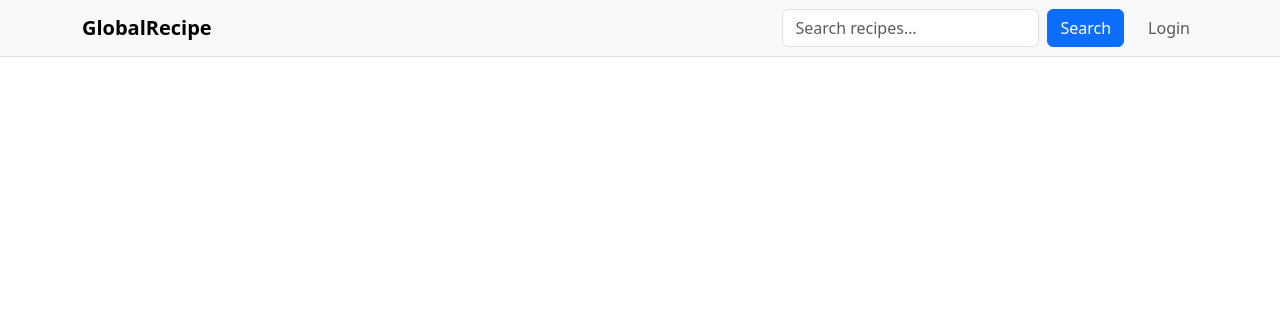
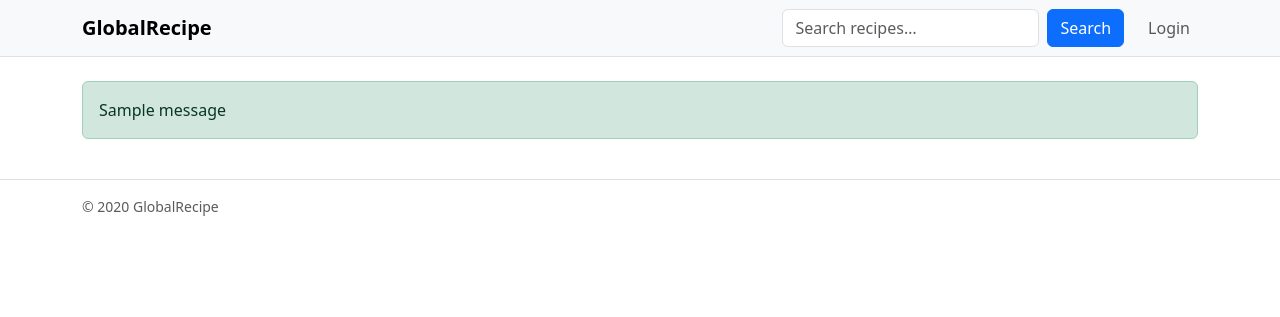
Before and after one commit to HelniseS/global-recipe, a Django app: template recipe_app/templates/recipe_app/base.html in a window 1280 px wide. Shown: the top 317 px of the page. Run offline with Django 5.2, Linux system fonts and the light colour scheme; the template is opened without the code that fills it: most values are stand-ins (such as "Sample title", 1, 10 or a date in 2020); one stand-in notice (Sample message) is shown.

Commit message:
refactor base.html to improve layout by restructuring main and footer sections

```diff
--- a/recipe_app/templates/recipe_app/base.html
+++ b/recipe_app/templates/recipe_app/base.html
@@ -35,6 +35,23 @@
   </div>
 </nav>
 
+<main class="py-4">
+  <div class="container">
+    {% if messages %}
+      {% for m in messages %}
+        <div class="alert alert-{{ m.tags }} mb-3">{{ m }}</div>
+      {% endfor %}
+    {% endif %}
+    {% block content %}{% endblock %}
+  </div>
+</main>
 
+<footer class="border-top py-3">
+  <div class="container small text-muted">
+    © {{ now|date:"Y" }} GlobalRecipe
+  </div>
+</footer>
+
+<script src="https://cdn.jsdelivr.net/npm/bootstrap@5.3.3/dist/js/bootstrap.bundle.min.js"></script>
 </body>
 </html>
```
